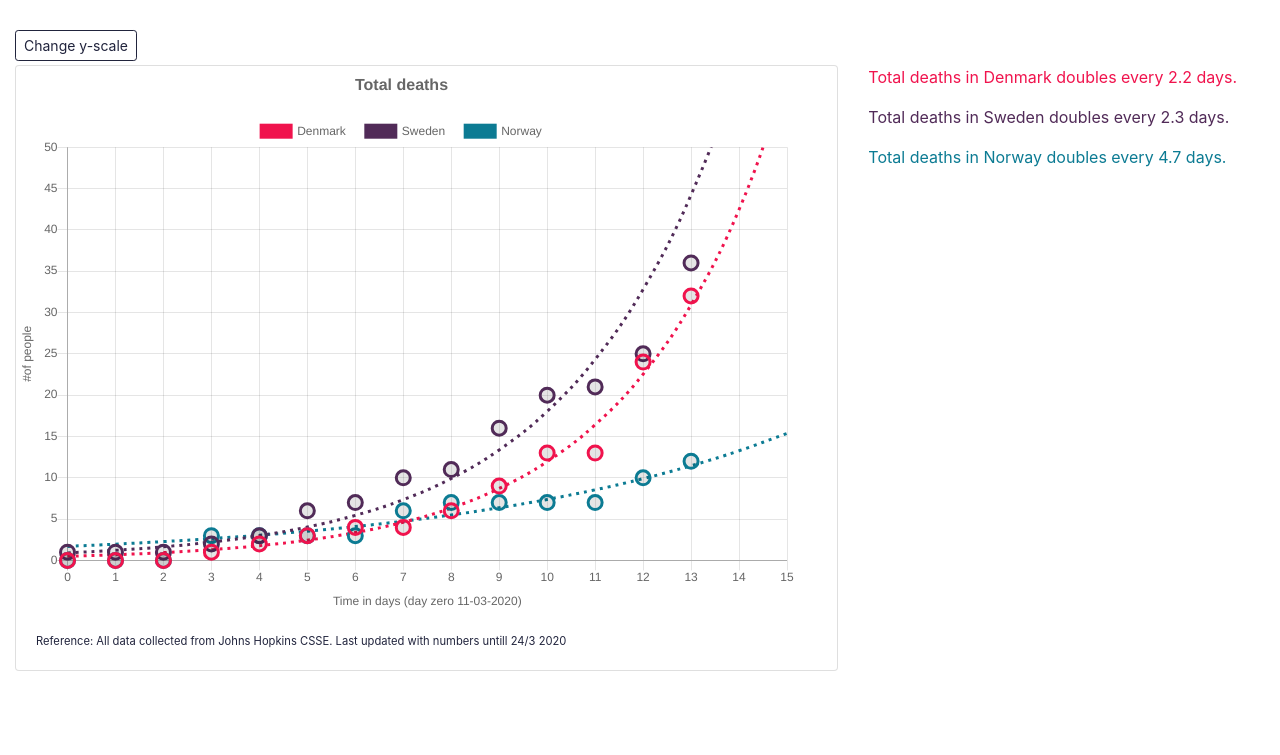
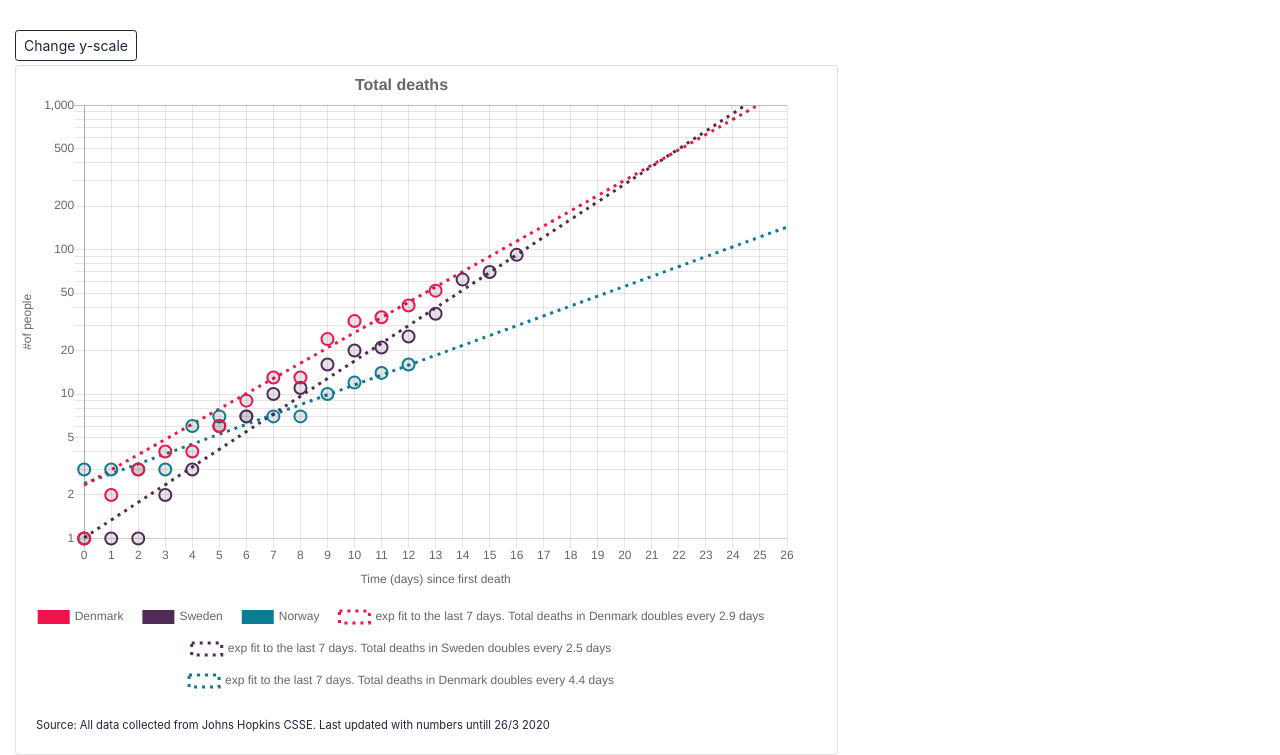
Before and after one commit to louissse/nordic-corona-numbers, a website built with webpack: page dist/index.html in a window 1280 px wide. Shown: the part 186-941 px from the top of the page. Before the commit the page ends 857 px from the top, so only its background shows below. Built offline with nearby package versions, Linux system fonts and the light colour scheme.

Commit message:
some chart style changes

```diff
--- a/src/data.json
+++ b/src/data.json
@@ -1,29 +1,29 @@
 {
     "countries":[
         {   "name": "Denmark",
-            "totalDeaths": [0,	0,	0,	1,	2,	3,	4,	4,	6,	9,	13,	13,	24,	32],
+           "totalDeaths": [1, 2, 3, 4, 4, 6, 9, 13,	13,	24,	32, 34, 41, 52],
             "dayZero": "14-03-2020",
             "model": {
-                "b":0.5038,
-                "k": 0.3167
+                "b":2.3409,
+                "k": 0.243
             }
         },
         {
             "name": "Sweden",
-            "totalDeaths": [1,	1,	1,	2,	3,	6,	7,	10,	11,	16,	20,	21,	25,	36],
+            "totalDeaths": [1, 1, 1, 2, 3, 6, 7, 10, 11, 16, 20, 21, 25, 36, 62, 70, 92],
             "dayZero":"11-3-2020",
             "model": {
-                "b":0.907,
-                "k": 0.299
+                "b":1.012,
+                "k": 0.2819
             }
         },
         {
             "name": "Norway",
-            "totalDeaths": [0,	0,	0,	3,	3,	3,	3,	6,	7,	7,	7,	7,	10,	12],
+            "totalDeaths": [3, 3, 3, 3, 6, 7, 7, 7, 7, 10,	12, 14, 16],
             "dayZero":"14-3-2020",
             "model": {
-                "b":1.7016,
-                "k": 0.1467
+                "b":2.3988,
+                "k": 0.1573
             }
         }
     ]
--- a/src/index.js
+++ b/src/index.js
@@ -11,7 +11,7 @@ import './scss/style.scss';
 
 let ctx = document.getElementById('coronaChart');
 let labels = generateLabels(dataObject.countries[1].totalDeaths);
-let liniar = true;
+let liniar = false;
 
 
 let denmark = dataObject.countries[0];
@@ -26,27 +26,28 @@ let deathData = {
             data: denmark.totalDeaths,
             fill: false,
             borderColor: "#f0134d",
-            borderWidth: 3,
-            pointHoverBorderWidth: 2,
-            //pointBackgroundColor: "#f0134d",
+            backgroundColor: "#f0134d",
+            borderWidth: 2,
+            pointHoverBorderWidth: 3,
+            pointBackgroundColor: 'rgba(0, 0, 0, 0.1)',
             pointBorderColor: "#f0134d",
-            pointRadius: 7,
-            pointRadius: 7,
-            pointHoverRadius: 6,
+            pointRadius: 6,
+            pointHoverRadius: 7,
             showLine: false,
+
         },
         {
             label:sweden.name, // + " (first death "+ sweden.dayZero +" )",
             data: sweden.totalDeaths,
             fill: false,
             borderColor: "#512b58",
-            borderWidth: 3,
-            pointHoverBorderWidth: 2,
-            //pointBackgroundColor: "#512b58",
+            backgroundColor: "#512b58",
+            borderWidth: 2,
+            pointHoverBorderWidth: 3,
+            pointBackgroundColor: 'rgba(0, 0, 0, 0.1)',
             pointBorderColor: "#512b58",
-            pointRadius: 7,
-            pointRadius: 7,
-            pointHoverRadius: 6,
+            pointRadius: 6,
+            pointHoverRadius: 7,
             showLine: false,
         },
         {
@@ -54,26 +55,32 @@ let deathData = {
             data: norway.totalDeaths,
             fill: false,
             borderColor: "#0c7b93",
-            borderWidth: 3,
-            pointHoverBorderWidth: 2,
-            //pointBackgroundColor: "#0c7b93",
+            backgroundColor: "#0c7b93",
+            borderWidth: 2,
+            pointHoverBorderWidth: 3,
+            pointBackgroundColor: 'rgba(0, 0, 0, 0.1)',
             pointBorderColor: "#0c7b93",
-            pointRadius: 7,
-            pointHoverRadius: 6,
+            pointRadius: 6,
+            pointHoverRadius: 7,
             showLine: false,
         }
     ]
 }
 
+let denmarkModelProps = generateModel(labels, denmark.model.b, denmark.model.k)
+let swedenModelProps = generateModel(labels, sweden.model.b, sweden.model.k)
+let norwayModelProps = generateModel(labels, norway.model.b, norway.model.k)
+
 let denmarkModel = {
-    label: "noLabel",
-    data: generateModel(labels, denmark.model.b, denmark.model.k),
+    label: "exp fit to the last 7 days. Total deaths in Denmark doubles every " + denmarkModelProps.T2 + " days",
+    data: denmarkModelProps.yValues,
     fill: false,
     borderColor: "#f0134d",
+    backgroundColor: "#ffffff",
     borderWidth: 3,
     pointHoverBorderWidth: 2,
-    //pointBackgroundColor: "#f0134d",
-    pointBorderColor: "#f0134d",
+    pointBackgroundColor: "#f0134d",
+    //pointBorderColor: "#f0134d",
     pointRadius: 0,
     pointHoverRadius: 0,
     showLine: true,
@@ -81,10 +88,11 @@ let denmarkModel = {
     //steppedLine: true
 }
 let swedenModel = {
-    label: "noLabel",
-    data: generateModel(labels, sweden.model.b, sweden.model.k),
+    label: "exp fit to the last 7 days. Total deaths in Sweden doubles every " + swedenModelProps.T2 + " days",
+    data: swedenModelProps.yValues,
     fill: false,
     borderColor: "#512b58",
+    backgroundColor: "#ffffff",
     borderWidth: 3,
     pointHoverBorderWidth: 2,
     //pointBackgroundColor: "#f0134d",
@@ -96,19 +104,19 @@ let swedenModel = {
     //steppedLine: true
 }
 let norwayModel = {
-    label: "noLabel",
-    data: generateModel(labels, norway.model.b, norway.model.k),
+    label: "exp fit to the last 7 days. Total deaths in Denmark doubles every " + norwayModelProps.T2 + " days",
+    data: norwayModelProps.yValues,
     fill: false,
     borderColor: "#0c7b93",
+    backgroundColor: "#ffffff",
     borderWidth: 3,
     pointHoverBorderWidth: 2,
-    //pointBackgroundColor: "#f0134d",
-    pointBorderColor: "#0c7b93",
+    pointBackgroundColor: "#ffffff",
+    //pointBorderColor: "#0c7b93",
     pointRadius: 0,
     pointHoverRadius: 0,
     showLine: true,
     borderDash: [3, 5]
-    //steppedLine: true
 }
 
 deathData.datasets.push(denmarkModel);
@@ -139,7 +147,7 @@ let coronaDeathChart = new Chart(ctx, {
 function coronaDeathChartOptions(){
     //General options
     let options = {
-        aspectRatio: 1.5,
+        aspectRatio: 1.3,
         responsive: true,
         title: {
             display: true,
@@ -148,6 +156,9 @@ function coronaDeathChartOptions(){
         }
     }
     //Options for scales
+    function test(){
+        return liniar? 200: 1000;
+    }
     let scales = {
 
             yAxes:[ {
@@ -157,14 +168,14 @@ function coronaDeathChartOptions(){
                     labelString: '#of people'
                   },
                 ticks: {
-                    max: liniar? 50: 100
+                    max: test()
                 }
 
             }],
             xAxes: [{
                 scaleLabel: {
                     display: true,
-                    labelString: 'Time in days (day zero 11-03-2020)'
+                    labelString: 'Time (days) since first death'
                 },
 
             }]
@@ -173,6 +184,7 @@ function coronaDeathChartOptions(){
     // Options for legend
     let legend = {
          //align: 'start',
+        position: 'bottom',
         labels: {
             boxWidth: 30,
             padding: 20,
@@ -182,8 +194,34 @@ function coronaDeathChartOptions(){
                 if(label.text !== 'noLabel'){
                     returnValue = true;
                 }
-                return returnValue;
-             }
+                return true;
+            },
+            generateLabels(chart) {
+                const datasets = chart.data.datasets;
+                const options = chart.options.legend || {};
+                const usePointStyle = options.labels && options.labels.usePointStyle;
+
+                return chart._getSortedDatasetMetas().map((meta) => {
+                    const style = meta.controller.getStyle(usePointStyle ? 0 : undefined);
+
+                    return {
+                        text: datasets[meta.index].label,
+                        fillStyle: datasets[meta.index].backgroundColor, //style.backgroundColor,
+                        hidden: meta.hidden,
+                        lineCap: style.borderCapStyle,
+                        lineDash: style.borderDash,
+                        lineDashOffset: style.borderDashOffset,
+                        lineJoin: style.borderJoinStyle,
+                        lineWidth: style.borderWidth,
+                        strokeStyle: style.borderColor,
+                        pointStyle: style.pointStyle,
+                        rotation: style.rotation,
+
+                        // Below is extra data used for toggling the datasets
+                        datasetIndex: meta.index
+                    };
+                }, this);
+            }
         }
     }
     // Options for layout
@@ -197,36 +235,47 @@ function coronaDeathChartOptions(){
         }
     // Options for tooltips
     let  tooltips = {
-            mode: "nearest",
+            mode: 'nearest',
             intersect: true,
             displayColors: false,
             callbacks: {
                 label: function(tooltipItem, data) {
                     let country = data.datasets[tooltipItem.datasetIndex].label.split(' ')
-                    let label = "Deaths: " + tooltipItem.yLabel;
-                    label = country[0] + ": " + tooltipItem.yLabel;
+                    let label =country[0] + ": " + tooltipItem.yLabel + " deaths";
                     return label;
                 },
                 title: function(tooltipItem, data){
                     let title = "";
                     return title;
                 }
+
             }
     }
+
+     let hover = {
+         mode: 'nearest'
+     }
+
     let otherOptions = {
          scales,
          legend,
          layout,
-         tooltips
+         tooltips,
+         hover
     }
     _.merge(options, otherOptions)
 
     return options;
 }
 
+function customHoverRadius(context){
+    var test = context
+
+}
+
 //generates labels for a single country
 function generateLabels(data){
-    let labels = Array.from(Array(data.length + 2).keys());
+    let labels = Array.from(Array(data.length + 10).keys());
     // let labelnumber = 0;
     // _.forEach(data, function(value){
     //     labels.push(labelnumber);
@@ -237,25 +286,22 @@ function generateLabels(data){
 
 function generateModel(xlabels, b, k){
     let yvalues = [];
+    let T2;
     _.forEach(xlabels, function(value){
         let y = b*Math.exp(k*value);
         yvalues.push(y);
     });
-    return yvalues;
+    T2 = Math.log(2)/k;
+    return {
+        yValues: yvalues,
+        T2: T2.toFixed(1)
+    };
 }
 
 $( "#logScaleButton" ).click(function() {
     liniar = !liniar;
     coronaDeathChart.options.scales.yAxes[0].type = liniar? 'linear' : 'logarithmic';
+    coronaDeathChart.options.scales.yAxes[0].ticks.max = liniar? 200 : 1000 ;
+    coronaDeathChart.options.scales.yAxes[0].ticks.maxTicksLimit = liniar? 20 : 13 ;
     coronaDeathChart.update();
 });
-
-$(document).ready(function(){
-    // Change text of button element
-    let denmarkT2 = Math.log(2)/denmark.model.k;
-    let swedenT2 = Math.log(2)/sweden.model.k;
-    let norwayT2 = Math.log(2)/norway.model.k;
-    $("#denmarkInfo").html("Total deaths in Denmark doubles every " + denmarkT2.toFixed(1) + " days.");
-    $("#swedenInfo").html("Total deaths in Sweden doubles every " + swedenT2.toFixed(1) + " days.");
-    $("#norwayInfo").html("Total deaths in Norway doubles every " + norwayT2.toFixed(1) + " days.");
-});
--- a/src/scss/custom.scss
+++ b/src/scss/custom.scss
@@ -20,12 +20,3 @@ body {
 .note {
   font-size: 0.7rem;
 }
-.denmarkinfo {
-  color: $secondary-color3;
-}
-.swedeninfo {
-  color: $secondary-color1;
-}
-.norwayinfo {
-  color: $secondary-color2;
-}
```
Also changed, not shown: dist/index.html.
